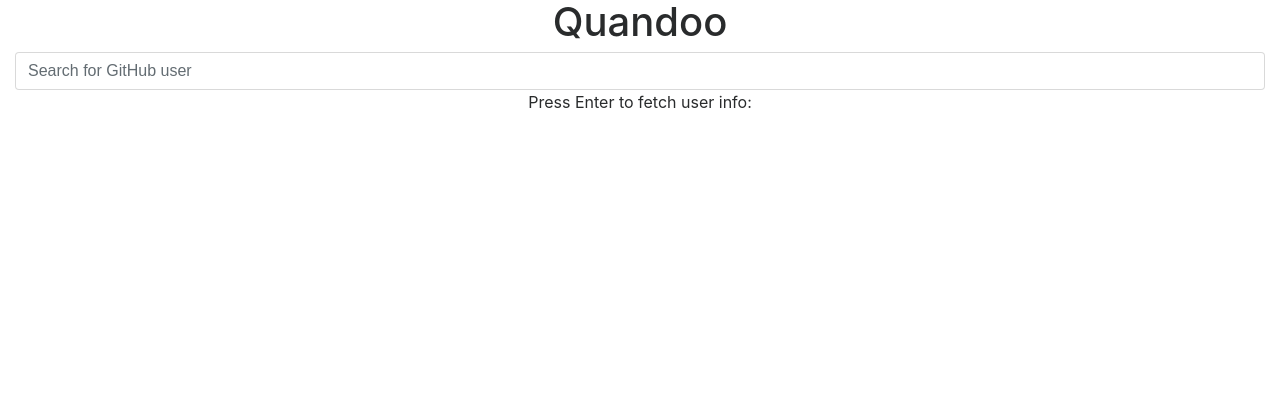
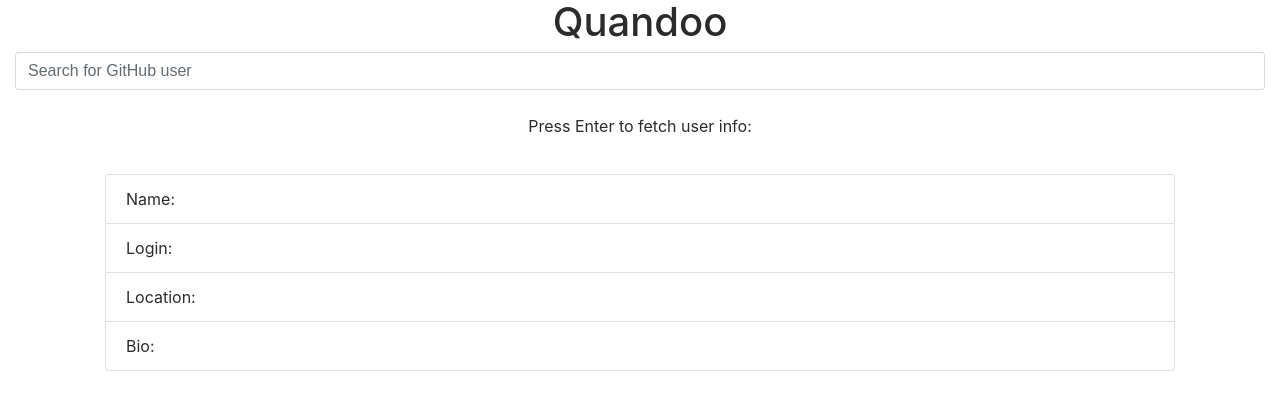
Before and after one commit to alexandr-g/quandoo, a React app: page / in a window 1280 px wide. Shown: the top 410 px of the page. Built offline with nearby package versions, Linux system fonts and the light colour scheme.

Commit message:
Create Results list component

```diff
--- /dev/null
+++ b/src/components/Results.js
@@ -0,0 +1,29 @@
+import React from 'react'
+import PropTypes from 'prop-types'
+
+const Results = ({ userInfo }) => {
+  if (!userInfo) {
+    return <div>Loading...</div>
+  }
+
+  const { name, login, location, bio } = userInfo
+
+  return (
+    <div className='container'>
+      <div className='card-block'>
+        <ul className='list-group'>
+          <li className='list-group-item'>Name: {name}</li>
+          <li className='list-group-item'>Login: {login}</li>
+          <li className='list-group-item'>Location: {location}</li>
+          <li className='list-group-item'>Bio: {bio}</li>
+        </ul>
+      </div>
+    </div>
+  )
+}
+
+Results.propTypes = {
+  userInfo: PropTypes.object
+}
+
+export default Results
--- a/src/components/SearchBar.js
+++ b/src/components/SearchBar.js
@@ -1,12 +1,13 @@
 import React from 'react'
 import api from '../utils/api'
+import Results from './Results'
 
 class SearchBar extends React.Component {
   constructor (props) {
     super(props)
     this.state = {
       username: '',
-      userInfo: undefined
+      userInfo: {}
     }
     this.handleChange = this.handleChange.bind(this)
     this.handleSubmit = this.handleSubmit.bind(this)
@@ -36,7 +37,9 @@ class SearchBar extends React.Component {
             onChange={this.handleChange}
           />
         </div>
+        <br />
         <p>Press Enter to fetch user info:</p>
+        <Results userInfo={this.state.userInfo} />
       </form>
     )
   }
```
